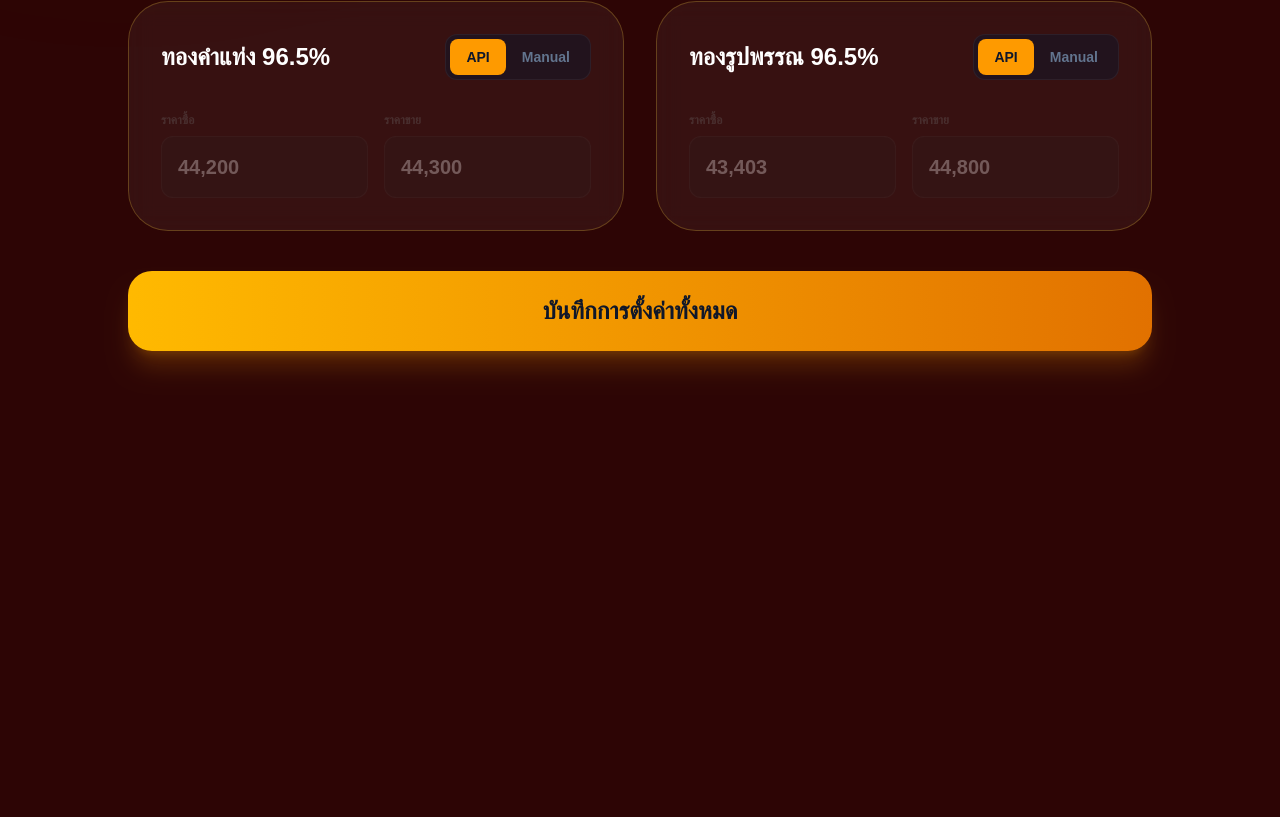
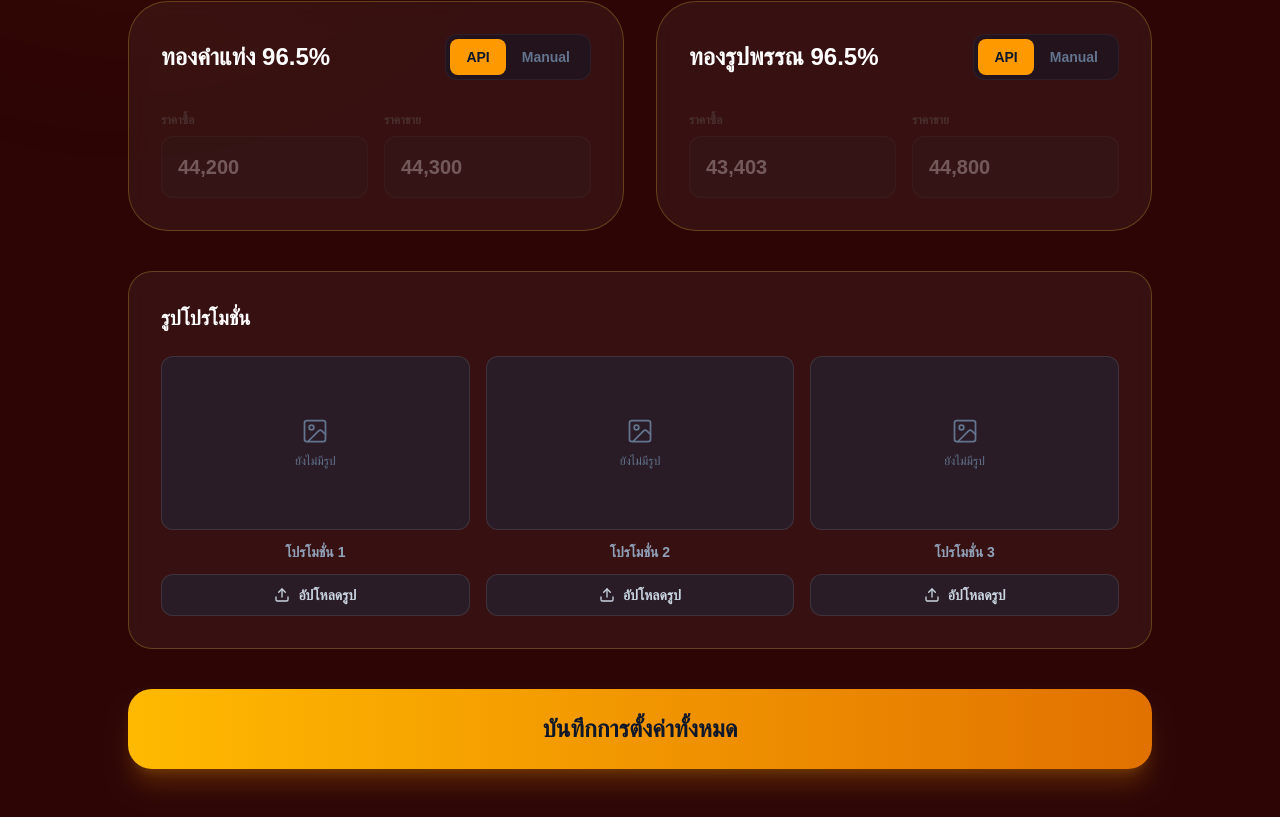
Before and after one commit to piyapathongron-art/ThanThongDailyGold, a Next.js app: page /edit in a window 1280 px wide. Shown: the part 387-1204 px from the top of the page. Before the commit the page ends 800 px from the top, so only its background shows below. Built offline with nearby package versions, Linux system fonts and the light colour scheme; no server answers; a web font is replaced by a local one.

Commit message:
feat: add dynamic promo image upload functionality with global state management

```diff
--- a/src/app/edit/page.tsx
+++ b/src/app/edit/page.tsx
@@ -1,6 +1,6 @@
 "use client";
 
-import React, { useState, useEffect } from 'react';
+import React, { useState, useEffect, useRef } from 'react';
 import Link from 'next/link';
 import { getGoldPriceApi } from "@/api/mainApi";
 import { toast } from "sonner";
@@ -13,13 +13,17 @@ export default function EditPage() {
         manualData,
         apiData,
         apiStatus,
+        promoImages,
         setGoldBarMode,
         setGoldOrnamentMode,
         setManualData,
         setApiData,
         setApiStatus,
-        syncApiToManual
+        syncApiToManual,
+        setPromoImage,
     } = useGoldStore();
+
+    const fileInputRefs = [useRef<HTMLInputElement>(null), useRef<HTMLInputElement>(null), useRef<HTMLInputElement>(null)];
 
     const [loading, setLoading] = useState(!apiData);
     const [isHydrated, setIsHydrated] = useState(false);
@@ -49,6 +53,26 @@ export default function EditPage() {
 
     const handleSave = () => {
         toast.success("บันทึกการตั้งค่าเรียบร้อยแล้ว!");
+    };
+
+    const handleImageUpload = (index: number, file: File) => {
+        if (!file.type.startsWith('image/')) {
+            toast.error("กรุณาเลือกไฟล์รูปภาพเท่านั้น");
+            return;
+        }
+        const reader = new FileReader();
+        reader.onload = (e) => {
+            const dataUrl = e.target?.result as string;
+            setPromoImage(index, dataUrl);
+            toast.success(`อัปโหลดรูปโปรโมชั่น ${index + 1} เรียบร้อยแล้ว`);
+        };
+        reader.readAsDataURL(file);
+    };
+
+    const handleClearImage = (index: number) => {
+        setPromoImage(index, '');
+        if (fileInputRefs[index].current) fileInputRefs[index].current.value = '';
+        toast.success(`ลบรูปโปรโมชั่น ${index + 1} แล้ว`);
     };
 
     const handleSync = () => {
@@ -202,6 +226,58 @@ export default function EditPage() {
                     </div>
                 </div>
 
+                {/* Promo Image Upload */}
+                <div className="glass p-5 sm:p-8 rounded-2xl sm:rounded-3xl border-white/5">
+                    <h2 className="text-lg sm:text-xl font-bold text-white mb-6">รูปโปรโมชั่น</h2>
+                    <div className="grid grid-cols-1 sm:grid-cols-3 gap-4">
+                        {[0, 1, 2].map((index) => (
+                            <div key={index} className="flex flex-col gap-3">
+                                <div className="relative aspect-video rounded-xl overflow-hidden bg-slate-800/50 border border-white/10 flex items-center justify-center">
+                                    {promoImages[index] ? (
+                                        <>
+                                            <img
+                                                src={promoImages[index]}
+                                                alt={`Promotion ${index + 1}`}
+                                                className="absolute inset-0 w-full h-full object-cover"
+                                            />
+                                            <button
+                                                onClick={() => handleClearImage(index)}
+                                                className="absolute top-2 right-2 w-7 h-7 rounded-full bg-rose-500/80 hover:bg-rose-500 flex items-center justify-center transition-colors z-10"
+                                                aria-label="ลบรูป"
+                                            >
+                                                <svg xmlns="http://www.w3.org/2000/svg" width="14" height="14" viewBox="0 0 24 24" fill="none" stroke="currentColor" strokeWidth="2.5" strokeLinecap="round" strokeLinejoin="round"><path d="M18 6 6 18"/><path d="m6 6 12 12"/></svg>
+                                            </button>
+                                        </>
+                                    ) : (
+                                        <div className="flex flex-col items-center gap-2 text-slate-500">
+                                            <svg xmlns="http://www.w3.org/2000/svg" width="28" height="28" viewBox="0 0 24 24" fill="none" stroke="currentColor" strokeWidth="1.5" strokeLinecap="round" strokeLinejoin="round"><rect width="18" height="18" x="3" y="3" rx="2" ry="2"/><circle cx="9" cy="9" r="2"/><path d="m21 15-3.086-3.086a2 2 0 0 0-2.828 0L6 21"/></svg>
+                                            <span className="text-xs">ยังไม่มีรูป</span>
+                                        </div>
+                                    )}
+                                </div>
+                                <p className="text-slate-400 text-sm font-bold text-center">โปรโมชั่น {index + 1}</p>
+                                <input
+                                    ref={fileInputRefs[index]}
+                                    type="file"
+                                    accept="image/*"
+                                    className="hidden"
+                                    onChange={(e) => {
+                                        const file = e.target.files?.[0];
+                                        if (file) handleImageUpload(index, file);
+                                    }}
+                                />
+                                <button
+                                    onClick={() => fileInputRefs[index].current?.click()}
+                                    className="w-full py-2.5 rounded-xl bg-slate-800/50 border border-white/10 text-slate-300 hover:text-white hover:bg-slate-700 transition-all text-sm font-bold flex items-center justify-center gap-2"
+                                >
+                                    <svg xmlns="http://www.w3.org/2000/svg" width="16" height="16" viewBox="0 0 24 24" fill="none" stroke="currentColor" strokeWidth="2" strokeLinecap="round" strokeLinejoin="round"><path d="M21 15v4a2 2 0 0 1-2 2H5a2 2 0 0 1-2-2v-4"/><polyline points="17 8 12 3 7 8"/><line x1="12" x2="12" y1="3" y2="15"/></svg>
+                                    {promoImages[index] ? 'เปลี่ยนรูป' : 'อัปโหลดรูป'}
+                                </button>
+                            </div>
+                        ))}
+                    </div>
+                </div>
+
                 <button
                     onClick={handleSave}
                     className="w-full bg-gradient-to-r from-amber-400 to-amber-600 p-5 sm:p-6 rounded-2xl sm:rounded-3xl text-[#0f172a] text-xl sm:text-2xl font-black shadow-xl shadow-amber-500/20 hover:scale-[1.01] active:scale-[0.99] transition-all"
--- a/src/components/PromoSlider.tsx
+++ b/src/components/PromoSlider.tsx
@@ -1,63 +1,53 @@
 'use client';
 
 import React, { useState, useEffect } from 'react';
+import { useGoldStore } from '@/store/useGoldStore';
 
 const PromoSlider = () => {
-  // จำลองรายการรูปโปรโมชั่น (ผู้ใช้สามารถเพิ่มไฟล์ลงใน public/ และอัปเดตชื่อไฟล์ที่นี่)
-  const promoImages = [
-    '/promo1.jpg',
-    '/promo2.jpg',
-    '/promo3.jpg',
-  ];
-
+  const promoImages = useGoldStore((state) => state.promoImages);
   const [activeIndex, setActiveIndex] = useState(0);
 
   useEffect(() => {
-    if (promoImages.length <= 1) return;
-
     const interval = setInterval(() => {
-      setActiveIndex((current) => (current + 1) % promoImages.length);
-    }, 5000); // เปลี่ยนรูปทุกๆ 5 วินาที
-
+      setActiveIndex((current) => (current + 1) % 3);
+    }, 5000);
     return () => clearInterval(interval);
-  }, [promoImages.length]);
+  }, []);
 
   return (
     <div className="relative w-full h-full overflow-hidden rounded-2xl md:rounded-3xl glass shadow-2xl">
-      {promoImages.map((src, index) => (
+      {[0, 1, 2].map((index) => {
+        const src = promoImages[index];
+        return (
           <div
             key={index}
-          className={`absolute inset-0 transition-opacity duration-1000 ease-in-out flex items-center justify-center ${
+            className={`absolute inset-0 transition-opacity duration-1000 ease-in-out ${
               index === activeIndex ? 'opacity-100' : 'opacity-0'
             }`}
           >
-          {/* กรณีที่ยังไม่มีรูปจริง จะแสดงเป็นพื้นหลังสีๆ พร้อมข้อความบอกตำแหน่ง */}
-          <div className="absolute inset-0 bg-gradient-to-br from-accent-red to-background flex flex-col items-center justify-center p-6 md:p-12 text-center space-y-4 md:space-y-6">
+            {src ? (
+              <img
+                src={src}
+                alt={`Promotion ${index + 1}`}
+                className="absolute inset-0 w-full h-full object-cover"
+              />
+            ) : (
+              <div className="absolute inset-0 bg-linear-to-br from-accent-red to-background flex flex-col items-center justify-center p-6 md:p-12 text-center space-y-4 md:space-y-6">
                 <div className="w-16 h-16 md:w-24 md:h-24 2xl:w-40 2xl:h-40 rounded-full bg-primary/10 flex items-center justify-center border border-primary/20">
                   <svg xmlns="http://www.w3.org/2000/svg" className="w-8 h-8 md:w-12 md:h-12 2xl:w-20 2xl:h-20" viewBox="0 0 24 24" fill="none" stroke="#d4af37" strokeWidth="1" strokeLinecap="round" strokeLinejoin="round"><rect width="18" height="18" x="3" y="3" rx="2" ry="2"/><circle cx="9" cy="9" r="2"/><path d="m21 15-3.086-3.086a2 2 0 0 0-2.828 0L6 21"/></svg>
                 </div>
                 <div className="space-y-1 md:space-y-2">
                   <h2 className="text-2xl md:text-4xl 2xl:text-7xl font-bold text-white uppercase tracking-widest">Promotion {index + 1}</h2>
-              <p className="text-base md:text-xl 2xl:text-4xl text-slate-300">กรุณาวางไฟล์รูปภาพชื่อ <span className="text-primary font-mono">public{src}</span> เพื่อแสดงผล</p>
-            </div>
-
-            {/* เลเยอร์รูปจริง (จะซ้อนทับถ้ามีไฟล์อยู่) */}
-            <img
-              src={src}
-              alt={`Promotion ${index + 1}`}
-              className="absolute inset-0 w-full h-full object-cover"
-              onError={(e) => {
-                // ถ้าโหลดรูปไม่ขึ้น (ไม่มีไฟล์) ให้ซ่อนตัว img
-                (e.target as HTMLImageElement).style.display = 'none';
-              }}
-            />
+                  <p className="text-base md:text-xl 2xl:text-4xl text-slate-300">อัปโหลดรูปได้ที่หน้า Settings</p>
                 </div>
               </div>
-      ))}
+            )}
+          </div>
+        );
+      })}
 
-      {/* Slide Indicators */}
       <div className="absolute bottom-4 md:bottom-8 left-1/2 -translate-x-1/2 flex gap-2 md:gap-3">
-        {promoImages.map((_, index) => (
+        {[0, 1, 2].map((index) => (
           <div
             key={index}
             className={`h-1.5 md:h-2 transition-all duration-300 rounded-full ${
--- a/src/store/useGoldStore.ts
+++ b/src/store/useGoldStore.ts
@@ -23,12 +23,14 @@ interface GoldState {
   manualData: GoldData;
   apiData: ApiData | null;
   apiStatus: 'online' | 'offline' | 'loading';
+  promoImages: string[];
   setGoldBarMode: (mode: 'api' | 'manual') => void;
   setGoldOrnamentMode: (mode: 'api' | 'manual') => void;
   setManualData: (data: Partial<GoldData>) => void;
   setApiData: (data: ApiData) => void;
   setApiStatus: (status: 'online' | 'offline' | 'loading') => void;
   syncApiToManual: () => void;
+  setPromoImage: (index: number, dataUrl: string) => void;
 }
 
 export const useGoldStore = create<GoldState>()(
@@ -44,6 +46,7 @@ export const useGoldStore = create<GoldState>()(
       },
       apiData: null,
       apiStatus: 'loading',
+      promoImages: ['', '', ''],
       setGoldBarMode: (mode) => set({ goldBarMode: mode }),
       setGoldOrnamentMode: (mode) => set({ goldOrnamentMode: mode }),
       setManualData: (data) =>
@@ -52,6 +55,12 @@ export const useGoldStore = create<GoldState>()(
         })),
       setApiData: (data) => set({ apiData: data, apiStatus: 'online' }),
       setApiStatus: (status) => set({ apiStatus: status }),
+      setPromoImage: (index, dataUrl) =>
+        set((state) => {
+          const updated = [...state.promoImages];
+          updated[index] = dataUrl;
+          return { promoImages: updated };
+        }),
       syncApiToManual: () => {
         const { apiData } = get();
         if (apiData?.price) {
```
Lines whose indentation alone changed are shown as unchanged.
